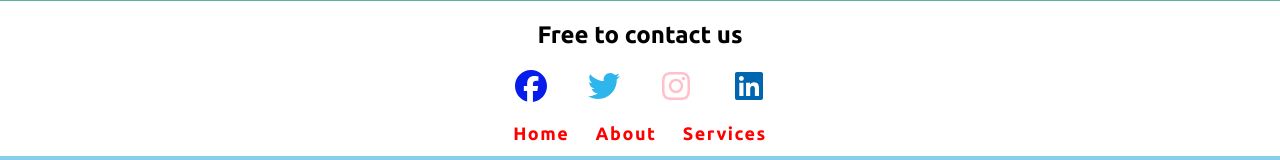
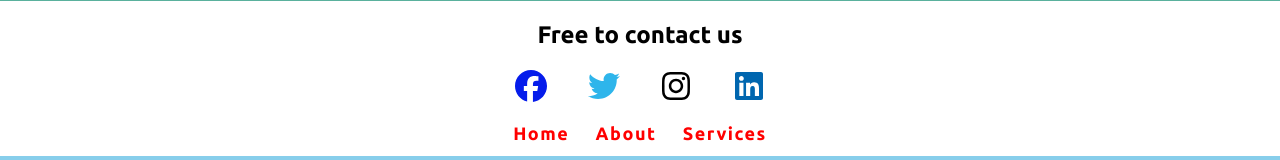
Before and after one commit to Nadeem-59/perfume, a Next.js app: page / in a window 1280 px wide. Shown: the part 3067-3227 px from the top of the page. Built offline with nearby package versions, Linux system fonts and the light colour scheme.

Commit message:
Update globals.css

```diff
--- a/src/app/globals.css
+++ b/src/app/globals.css
@@ -541,7 +541,7 @@ footer ul li .Link:hover{
   color: rgb(5, 28, 235);
 }
 .insta{
-  color:pink;
+  color:darkpink;
 }
 .twiter{
   color:rgb(46, 181, 235);
```
